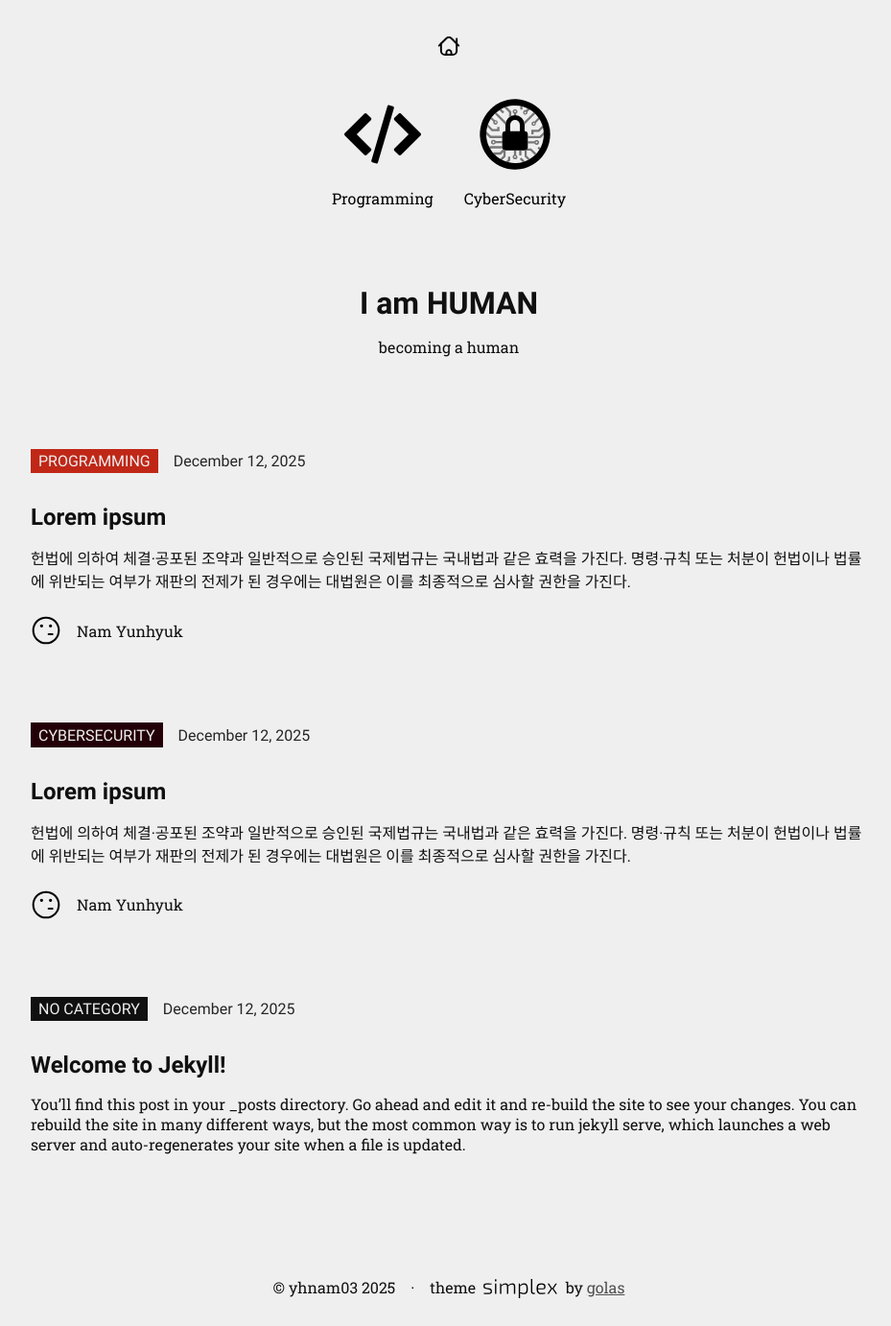
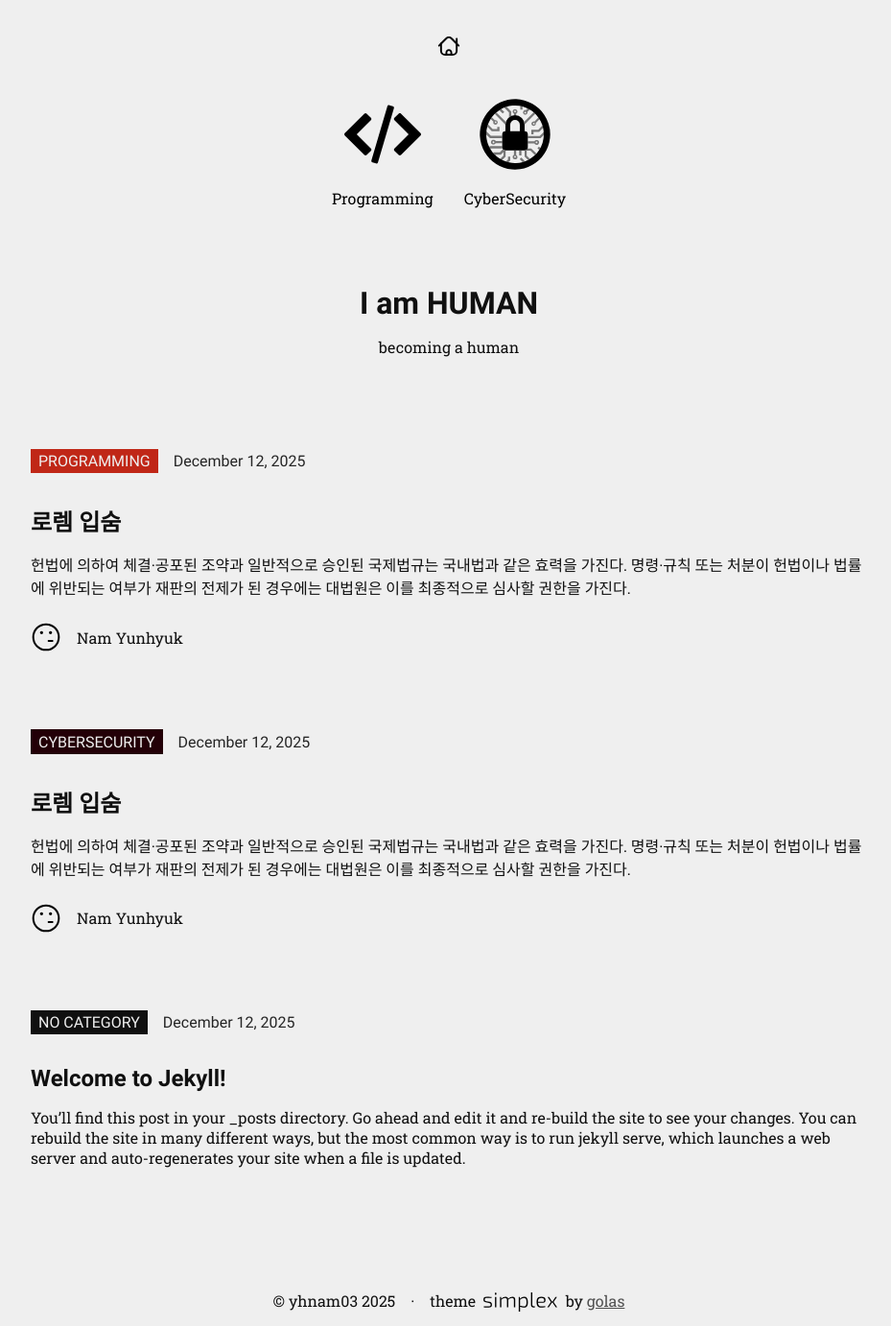
Before and after one commit to yhnam03/yhnam03.github.io, a Jekyll site: the page built from index.markdown, in a window 1280 px wide. Shown: the whole page at 96% size, without its empty margins (172-1101 px from the left). Built offline with Jekyll 4.4.1, drawn with Linux system fonts in a browser that asks for light colours.

Commit message:
test post upload

```diff
--- a/_posts/2025-12-12-cybersecurity-test.md
+++ b/_posts/2025-12-12-cybersecurity-test.md
@@ -1,7 +1,7 @@
 ---
 layout: post # 변경하지 마세요.
 category: [Cybersecurity] # 하나, 둘 이상의 카테고리 또는 없음.
-title: "Lorem ipsum" # 아티클 제목.
+title: "로렘 입숨" # 아티클 제목.
 author: HUMAN # 저자의 닉네임 (위에서 정의한 nick과 일치해야 함).
 # nextPart: # 다음 글 경로.
 # prevPart: # 이전 글 경로.
--- a/_posts/2025-12-12-programming-test.md
+++ b/_posts/2025-12-12-programming-test.md
@@ -1,7 +1,7 @@
 ---
 layout: post # 변경하지 마세요.
 category: [Programming] # 하나, 둘 이상의 카테고리 또는 없음.
-title: "Lorem ipsum" # 아티클 제목.
+title: "로렘 입숨" # 아티클 제목.
 author: HUMAN # 저자의 닉네임 (위에서 정의한 nick과 일치해야 함).
 # nextPart: # 다음 글 경로.
 # prevPart: # 이전 글 경로.
```
